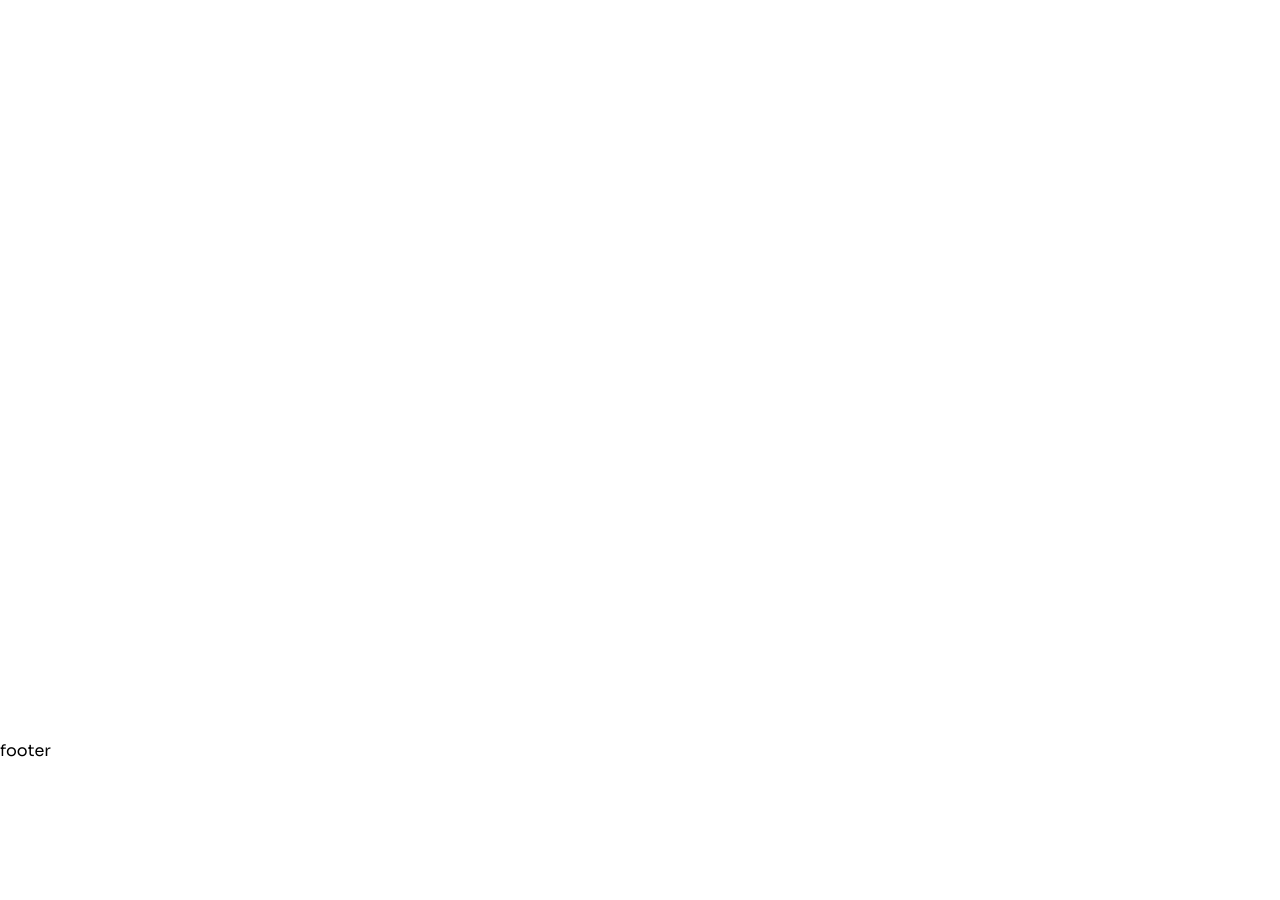
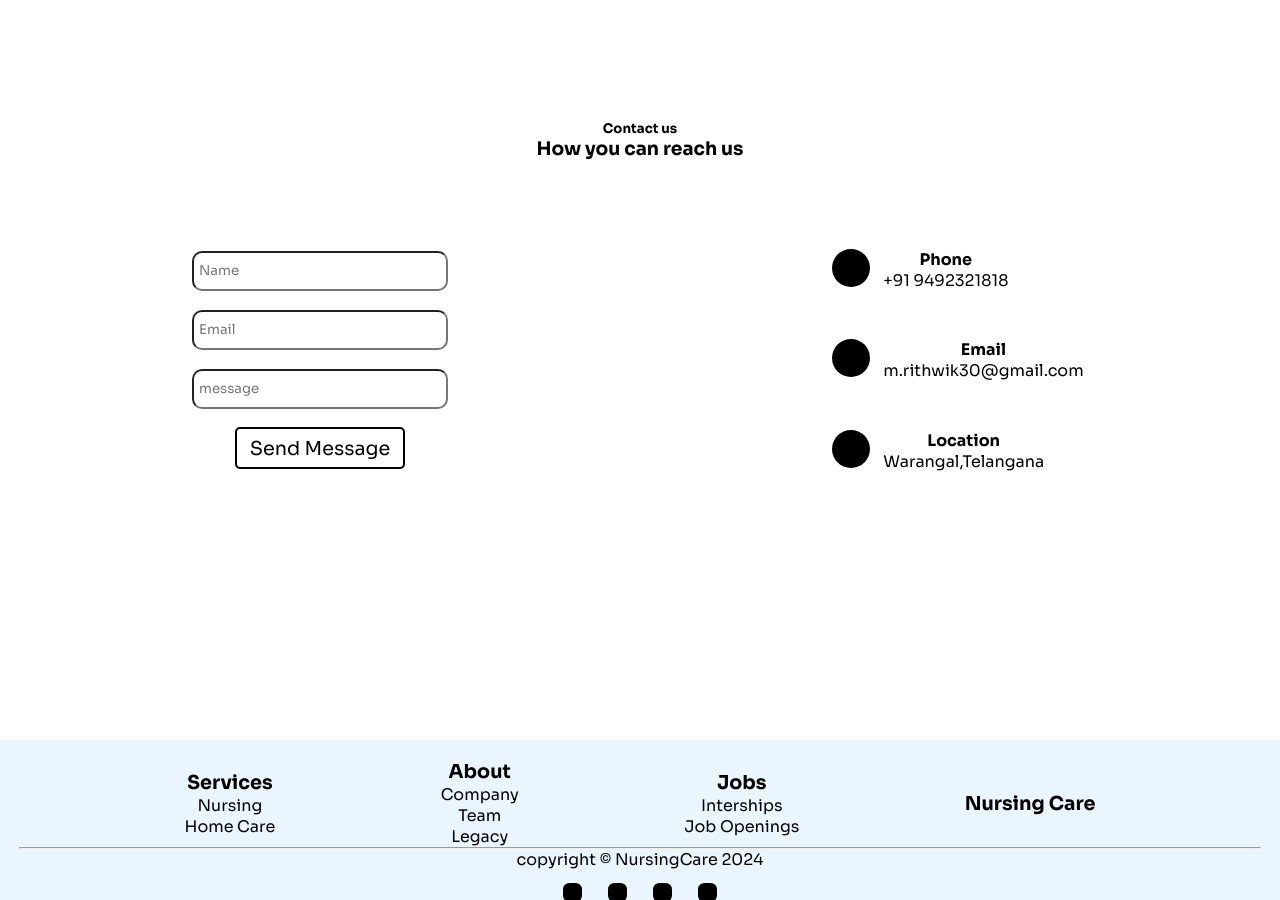
Before and after one commit to neelamnagarajgithub/NursingCare, a React (Vite) app in the folder Client/: page / in a window 1280 px wide. Shown: the part 3260-4160 px from the top of the page. Before the commit the page ends 4021 px from the top, so only its background shows below. Built offline with nearby package versions, Linux system fonts and the light colour scheme.

Commit message:
Home page

```diff
--- a/Client/package.json
+++ b/Client/package.json
@@ -10,6 +10,7 @@
     "preview": "vite preview"
   },
   "dependencies": {
+    "bootstrap": "^5.3.2",
     "react": "^18.2.0",
     "react-dom": "^18.2.0"
   },
--- a/Client/src/App.css
+++ b/Client/src/App.css
@@ -5,6 +5,7 @@
   padding: 0;
   box-sizing: border-box;
   font-family: "Sora", sans-serif;
+  overflow-x: hidden;
 }
 *::selection {
   background: rgb(110, 237, 25);
@@ -70,15 +71,43 @@ section {
 .homesection,
 .whyussection,
 .howdowedosection,
-.testsection {
+.testsection,
+.contactusSection {
   display: flex;
   justify-content: center;
   align-items: center;
   width: 100vw;
   height: 100vh;
 }
-.testsection {
+
+.footersection {
+  justify-content: center;
+  align-items: center;
+  width: 100vw;
+  height: 20vh;
+  text-align: center;
+  padding: 1.5vw;
+}
+
+.footerupr,
+.footerlwr {
+  display: flex;
+  justify-content: space-evenly;
+  align-items: center;
+}
+
+.footerlwr {
+  justify-content: space-around;
+}
+.footeicons {
+  display: flex;
+  justify-content: center;
+  align-items: center;
+}
+.testsection,
+.contactusSection {
   flex-direction: column;
+  text-align: center;
 }
 
 .homecontainer,
@@ -91,7 +120,8 @@ section {
 }
 
 .whyussection,
-.testsection {
+.testsection,
+.footersection {
   background: rgba(214, 236, 255, 0.509);
 }
 .homecontent {
@@ -106,7 +136,8 @@ section {
 }
 .homebtn,
 .whyusbtn,
-.howedobtn {
+.howedobtn,
+.contactusbtn {
   text-decoration: none;
   color: black;
   font-size: 1.5vw;
@@ -123,7 +154,8 @@ section {
 .navbtn:hover,
 .homebtn:hover,
 .whyusbtn:hover,
-.howedobtn:hover {
+.howedobtn:hover,
+.contactusbtn:hover {
   background: black;
   color: white;
 }
@@ -157,17 +189,17 @@ section {
 
 .testcontainer {
   width: 80vw;
-  height: 30vh;
+  height: 40vh;
   display: flex;
   justify-content: space-between;
   align-items: center;
 }
 
 .testcard {
-  margin-top: 30vh;
+  /* margin-top: 30vh; */
   background: transparent;
   width: 20vw;
-  height: 28vh;
+  height: auto;
   padding: 20px;
   border: 4px solid white;
   border-radius: 15px;
@@ -194,6 +226,7 @@ section {
   }
 }
 .testcardcontent {
+  height: auto;
   text-align: center;
   background: white;
   padding: 5px;
@@ -218,3 +251,63 @@ section {
   background: white;
   transition: all 0.5s;
 }
+
+.formandcontat {
+  display: flex;
+  justify-content: space-evenly;
+  align-items: center;
+  width: 100vw;
+  height: 50vh;
+}
+
+.contactform,
+.contatcon {
+  display: flex;
+  justify-content: space-evenly;
+  align-items: center;
+  flex-direction: column;
+  width: 50%;
+  height: 80%;
+}
+
+.name,
+.email,
+.message {
+  width: 20vw;
+  height: 5vh;
+  border-radius: 10px;
+  padding: 5px;
+}
+
+.contactimg {
+  width: 3vw;
+  height: 3vw;
+  border-radius: 50%;
+  background: black;
+}
+
+.contactcard {
+  width: 20vw;
+  display: flex;
+  gap: 1vw;
+}
+
+.footercard h1 {
+  font-size: 1.5vw;
+}
+
+.copyicons {
+  display: flex;
+  justify-content: center;
+  align-items: center;
+}
+.facebook,
+.linkedin,
+.insta,
+.twitter {
+  width: 1.5vw;
+  height: 1.5vw;
+  margin: 1vw;
+  border-radius: 0.5vw;
+  background: black;
+}
--- a/Client/src/Components/ContactUs.jsx
+++ b/Client/src/Components/ContactUs.jsx
@@ -1,4 +1,66 @@
 function ContactUs() {
-  return <div>Contact Uus</div>;
+  return (
+    <div className="contactusSection">
+      <div className="contactuscontent">
+        <h5>Contact us</h5>
+        <h3>How you can reach us</h3>
+      </div>
+      <div className="formandcontat">
+        <div className="contactform">
+          <form action="" className="contactform">
+            <input
+              type="text"
+              placeholder="Name"
+              name="name"
+              className="name"
+            />
+            <input
+              type="text"
+              placeholder="Email"
+              name="email"
+              className="email"
+            />
+            <input
+              type="text"
+              name="message"
+              placeholder="message"
+              className="message"
+            />
+            <button
+              className="contactusbtn"
+              onClick={(e) => {
+                e.preventDefault();
+              }}
+            >
+              Send Message
+            </button>
+          </form>
+        </div>
+        <div className="contatcon">
+          <div className="contactcard">
+            <div className="contactimg"></div>
+            <div className="phone">
+              <h4>Phone</h4>
+              <p>+91 9492321818</p>
+            </div>
+          </div>
+          <div className="contactcard">
+            <div className="contactimg"></div>
+            <div className="Email">
+              <h4>Email</h4>
+              <p>m.rithwik30@gmail.com</p>
+            </div>
+          </div>
+          <div className="contactcard">
+            <div className="contactimg"></div>
+            <div className="location">
+              <h4>Location</h4>
+              <p>Warangal,Telangana</p>
+            </div>
+          </div>
+        </div>
+      </div>
+    </div>
+  );
 }
 export default ContactUs;
--- a/Client/src/Components/Footer.jsx
+++ b/Client/src/Components/Footer.jsx
@@ -1,4 +1,40 @@
 function Footer() {
-  return <div>footer</div>;
+  return (
+    <div className="footersection">
+      <div className="footerupr">
+        <div className="footercard">
+          <h1>Services</h1>
+          <p>Nursing</p>
+          <p>Home Care</p>
+        </div>
+        <div className="footercard">
+          <h1>About</h1>
+          <p>Company</p>
+          <p>Team</p>
+          <p>Legacy</p>
+        </div>
+        <div className="footercard">
+          <h1>Jobs</h1>
+          <p>Interships</p>
+          <p>Job Openings</p>
+        </div>
+        <div className="footercard">
+          <h1>Nursing Care</h1>
+        </div>
+      </div>
+      <hr className="hrrr" />
+      <div className="footerlwr">
+        <div className="copyc">
+          <div>copyright &copy; NursingCare 2024</div>
+          <div className="footeicons">
+            <div className="facebook"></div>
+            <div className="linkedin"></div>
+            <div className="insta"></div>
+            <div className="twitter"></div>
+          </div>
+        </div>
+      </div>
+    </div>
+  );
 }
 export default Footer;
```
Also changed, not shown: 1 other file (tests, documents, lock files or other folders).
